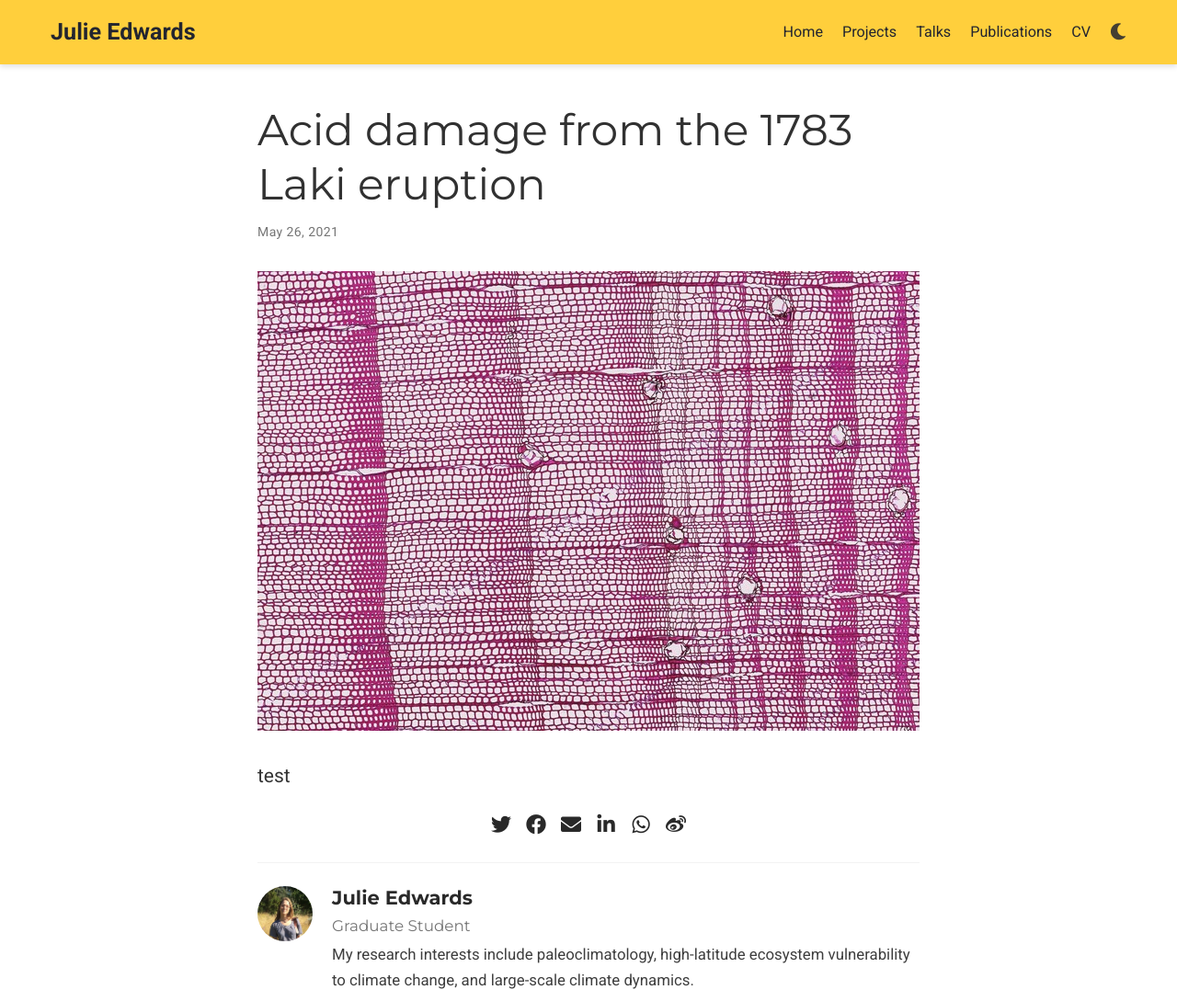
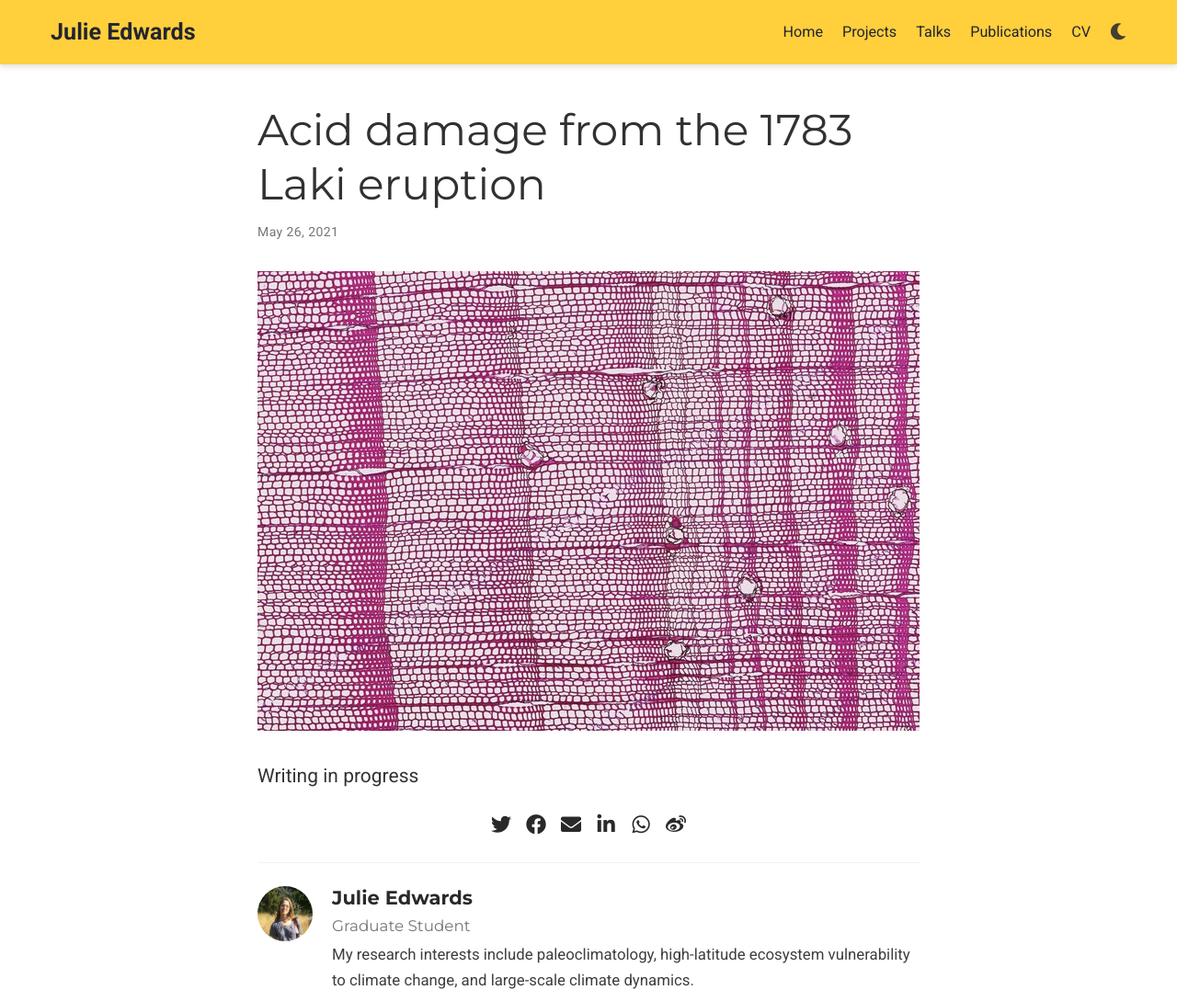
Before and after one commit to JulieEdwardsPaleo/julieedwardspaleo.github.io, a plain HTML site: page project/lakisweden/index.html in a window 1280 px wide. Shown: the top 1089 px of the page at 92% size. Drawn offline with nearby package versions, Linux system fonts and the light colour scheme; some icons are missing.

Commit message:
Update index.html

```diff
--- a/project/lakisweden/index.html
+++ b/project/lakisweden/index.html
@@ -504,7 +504,7 @@
   <div class="article-container">
 
     <div class="article-style">
-      <p>test</p>
+      <p>Writing in progress</p>
 
     </div>
 
```
